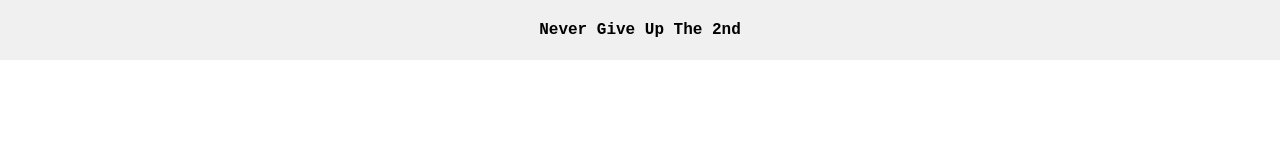
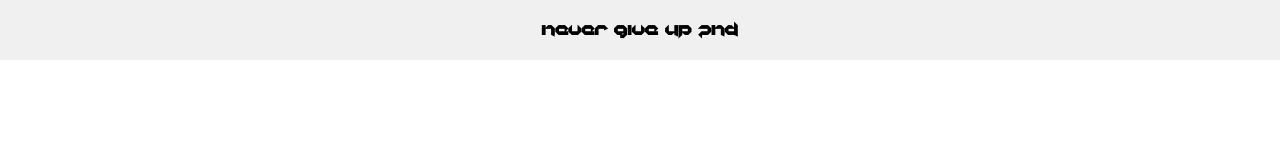
Before and after one commit to MPAMlab/NGU2nd-web, a Vue app: page / in a window 1280 px wide. Shown: the top 160 px of the page. Built offline with nearby package versions, Linux system fonts and the light colour scheme.

Commit message:
add fonts

```diff
--- a/src/App.vue
+++ b/src/App.vue
@@ -1,7 +1,7 @@
 <template>
   <div class="chat-app" @click.self="closeDropdown">
     <div class="header">
-      <div class="site-name">Never Give Up The 2nd</div>
+      <div class="site-name">Never Give Up 2nd</div>
     </div>
     <div class="message-area">
       <div v-for="message in messages" :key="message.id" class="message-container">
@@ -101,8 +101,12 @@ export default {
     }
 
     const handleOutsideClick = (event) => {
-      if (dropdownRef.value && !dropdownRef.value.contains(event.target)) {
-        showDropdown.value = false
+      if (
+        (dropdownRef1.value && !dropdownRef1.value.contains(event.target)) &&
+        (dropdownRef3.value && !dropdownRef3.value.contains(event.target))
+      ) {
+        showDropdown.value[1] = false
+        showDropdown.value[3] = false
       }
     }
 
@@ -130,6 +134,12 @@ export default {
 </script>
 
 <style scoped>
+@font-face {
+    font-family: 'KORUNISH';
+    src: url('./assets/fonts/KORUNISH.TTF') format('truetype');
+    font-weight: normal;
+    font-style: normal;
+  }
 .chat-app {
   display: flex;
   flex-direction: column;
@@ -137,7 +147,7 @@ export default {
   overflow: hidden;
 }
 .site-name {
-  font-family: 'Courier New', Courier, monospace;
+  font-family: 'KORUNISH', sans-serif;
   font-weight: bold;
   text-align: center;
   flex: 1;
--- a/src/main.js
+++ b/src/main.js
@@ -1,4 +1,4 @@
 import { createApp } from 'vue'
 import App from './App.vue'
-
+import './assets/fonts/KORUNISH.TTF'
 createApp(App).mount('#app')
```
Also changed, not shown: src/assets/fonts/KORUNISH.TTF (added).
